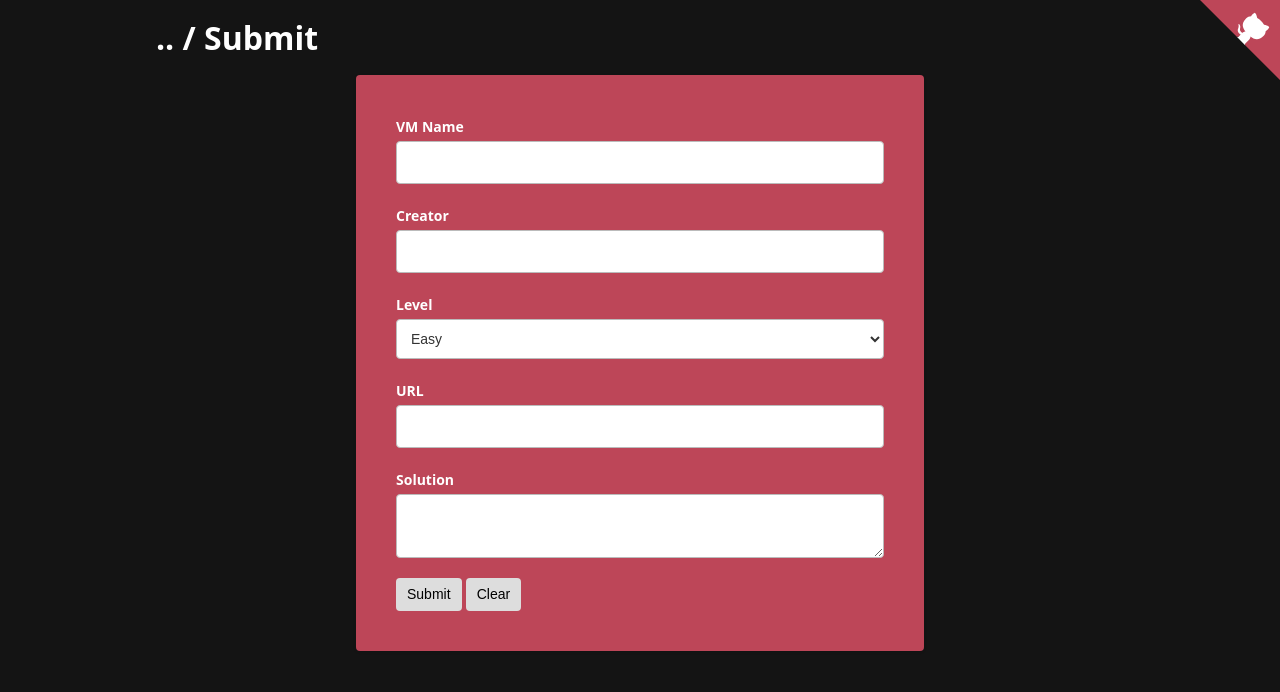
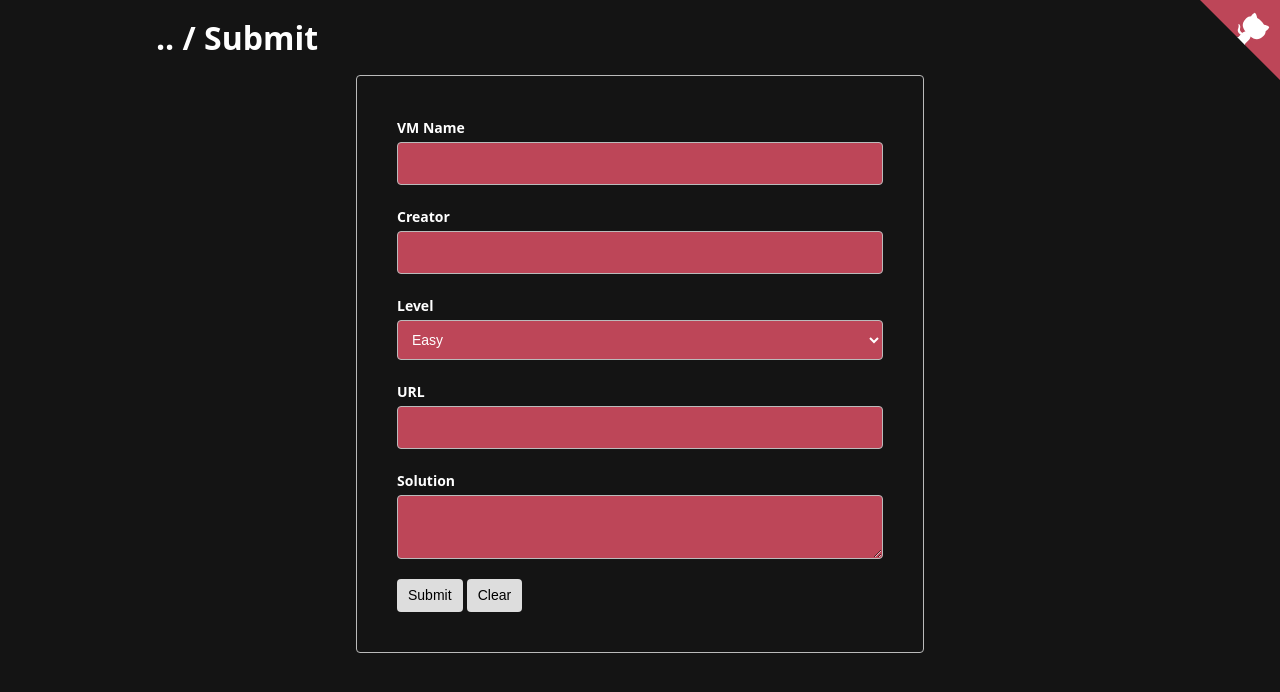
Before and after one commit to VulNyx/vulnyx, a Jekyll site: the page built from submit.md, in a window 1280 px wide. Shown: the top 692 px of the page. Built offline with Jekyll 4.4.1, drawn with Linux system fonts in a browser that asks for light colours.

Commit message:
style: set page colors in the form

```diff
--- a/assets/style.scss
+++ b/assets/style.scss
@@ -331,8 +331,8 @@ td div {
   width: 100%;
   padding: 10px;
   font: 0.875rem/1.5 sans-serif;
-  color: #333;
-  background-color: #fff;
+  color: #ffffff;
+  background-color: $red;
   border: 1px solid #bbb;
   border-radius: 4px;
   box-sizing: border-box;
@@ -341,11 +341,9 @@ td div {
 .contact-form {
   width: 100%;
   max-width: 568px;
-  background-color: $red;
   padding: 40px;
   border-radius: 4px;
-  box-shadow: 0px 1px 3px 0 rgba(0, 0, 0, 0.125);
-  box-sizing: border-box;
+  border: 1px solid #bbb;
 }
 
 .contact-form--loading {
```
